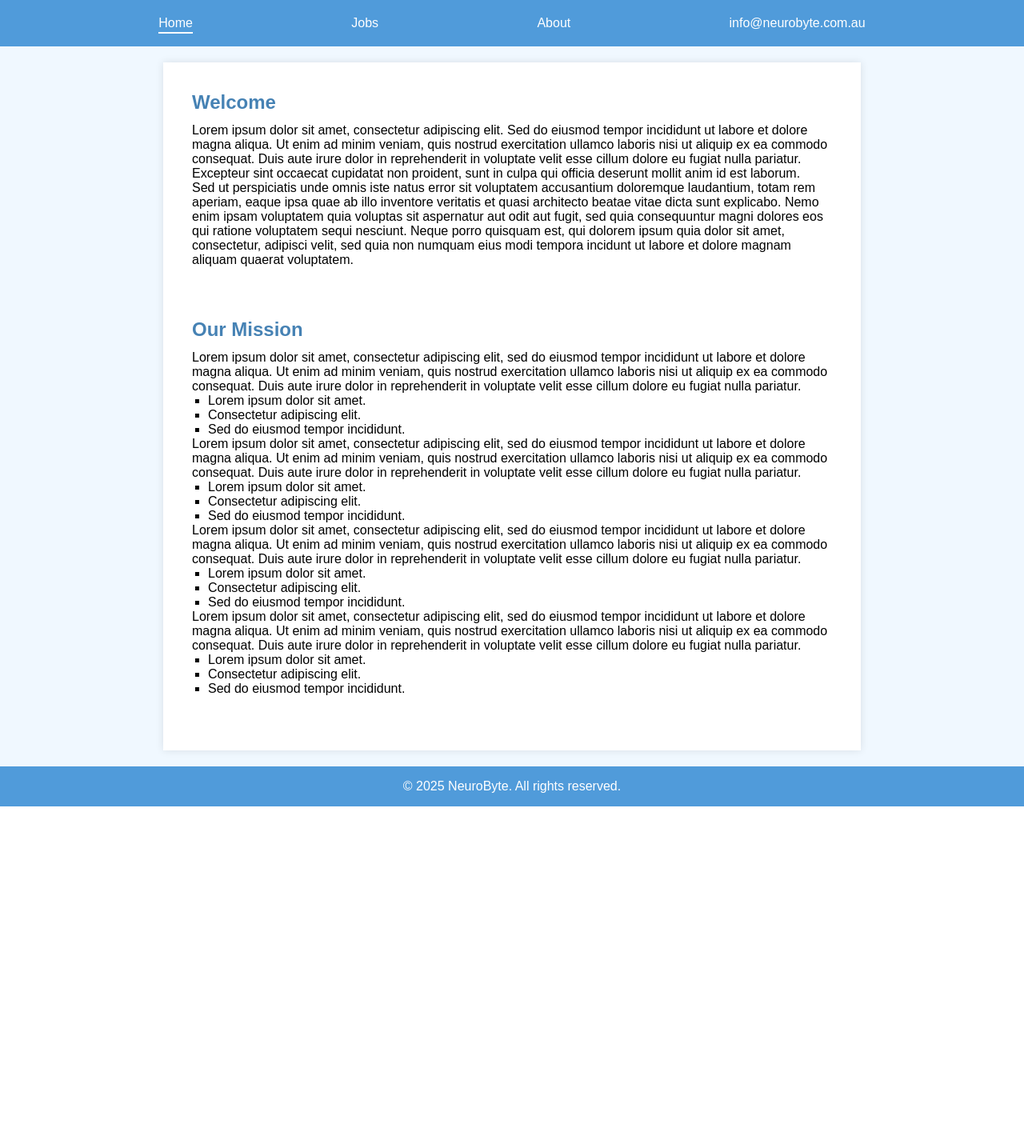
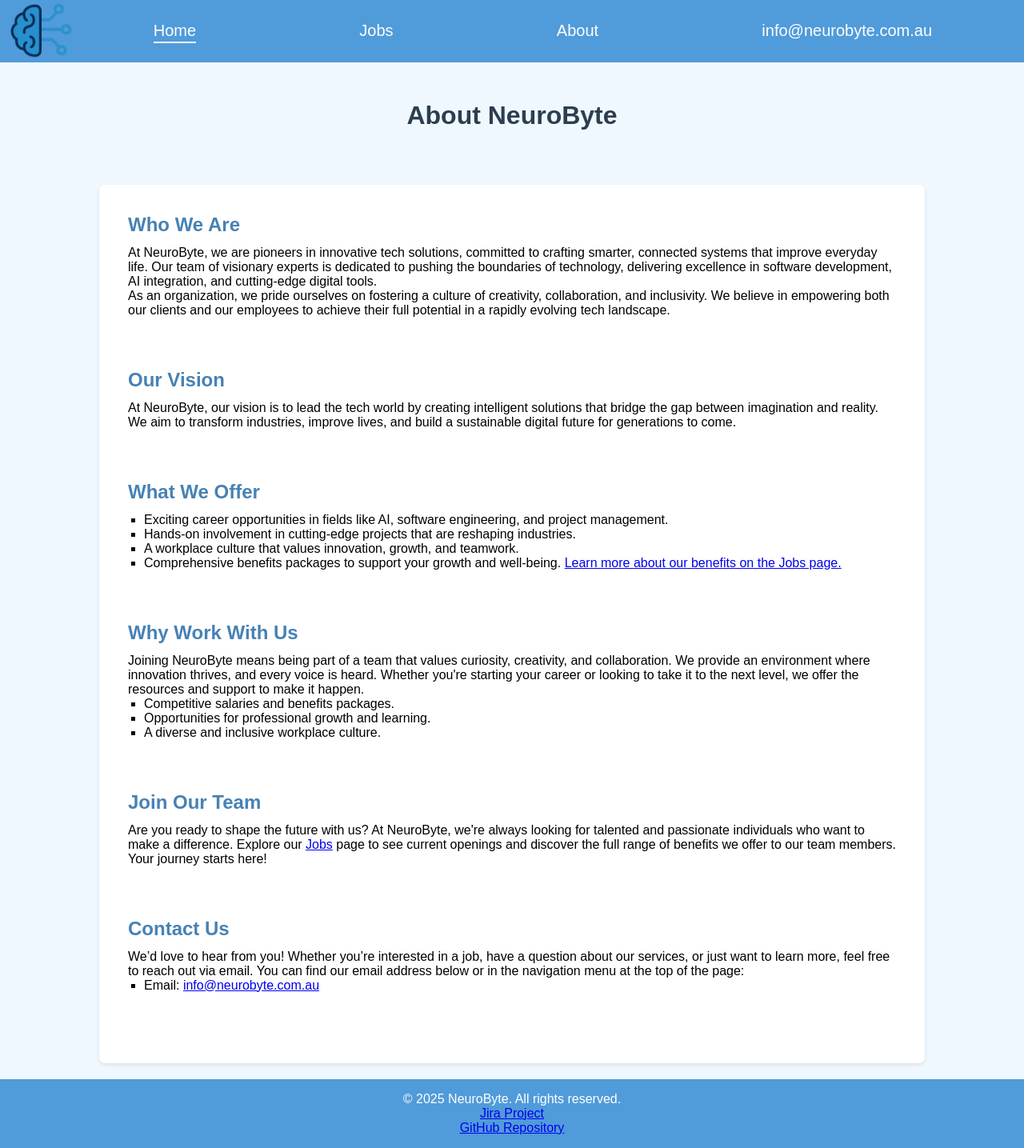
Before and after one commit to DylanSwain/404found_part1, a PHP site: page /project1/index.html in a window 1280 px wide. Shown: the whole page at 80% size. Before the commit the page ends 1008 px from the top, so only its background shows below. Run offline with PHP 8.4, Linux system fonts and the light colour scheme.

Commit message:
Added completed website
Added completed website

```diff
--- a/project1/apply.html
+++ b/project1/apply.html
@@ -11,6 +11,7 @@
 <body>
   <header>
     <nav>
+        <img src="/images/logo.png" alt="NeuroByte Logo" class="logo">
         <ul>
             <li class="link"><a href="index.html">Home</a></li>
             <li class="link"><a href="jobs.html">Jobs</a></li>
--- a/project1/index.html
+++ b/project1/index.html
@@ -3,69 +3,90 @@
 <head>
     <meta charset="UTF-8">
     <meta name="viewport" content="width=device-width, initial-scale=1.0">
-    <title>Homepage</title>
-    <link rel="stylesheet" href="../styles/styles.css">
+    <title>NeuroByte</title>
+    <link rel="stylesheet" href="/styles/styles.css">
 </head>
     <body>
-
         <header>
             <nav>
+                <img src="/images/logo.png" alt="NeuroByte Logo" class="logo">
                 <ul>
                     <li class="link active"><a href="index.html">Home</a></li>
                     <li class="link"><a href="jobs.html">Jobs</a></li>
-                <li class="link"><a href="about.html">About</a></li>                <li class="link">
+                    <li class="link"><a href="about.html">About</a></li>
+                    <li class="link">
                         <a href="mailto:info@neurobyte.com.au">info@neurobyte.com.au</a>
                     </li>
                 </ul>
             </nav>
         </header>
 
+        <!--pd = Page Title -->
+        <section class="pd-index-title">
+            <h2 class="black-dark">About NeuroByte</h2>
+        </section>
 
         <main class="homepage_container">
+            <!-- Who We Are Section -->
             <section class="content">
-            <h1>Welcome</h1>
-            <p>Lorem ipsum dolor sit amet, consectetur adipiscing elit. Sed do eiusmod tempor incididunt ut labore et dolore magna aliqua. Ut enim ad minim veniam, quis nostrud exercitation ullamco laboris nisi ut aliquip ex ea commodo consequat. Duis aute irure dolor in reprehenderit in voluptate velit esse cillum dolore eu fugiat nulla pariatur. Excepteur sint occaecat cupidatat non proident, sunt in culpa qui officia deserunt mollit anim id est laborum.</p>
-            <p>Sed ut perspiciatis unde omnis iste natus error sit voluptatem accusantium doloremque laudantium, totam rem aperiam, eaque ipsa quae ab illo inventore veritatis et quasi architecto beatae vitae dicta sunt explicabo. Nemo enim ipsam voluptatem quia voluptas sit aspernatur aut odit aut fugit, sed quia consequuntur magni dolores eos qui ratione voluptatem sequi nesciunt. Neque porro quisquam est, qui dolorem ipsum quia dolor sit amet, consectetur, adipisci velit, sed quia non numquam eius modi tempora incidunt ut labore et dolore magnam aliquam quaerat voluptatem.</p>
+                <h1>Who We Are</h1>
+                <p>At NeuroByte, we are pioneers in innovative tech solutions, committed to crafting smarter, connected systems that improve everyday life. Our team of visionary experts is dedicated to pushing the boundaries of technology, delivering excellence in software development, AI integration, and cutting-edge digital tools.</p>
+                <p>As an organization, we pride ourselves on fostering a culture of creativity, collaboration, and inclusivity. We believe in empowering both our clients and our employees to achieve their full potential in a rapidly evolving tech landscape.</p>
             </section>
 
+            <!-- Our Vision Section -->
             <section class="content">
-            <h2>Our Mission</h2>
-            <p>Lorem ipsum dolor sit amet, consectetur adipiscing elit, sed do eiusmod tempor incididunt ut labore et dolore magna aliqua. Ut enim ad minim veniam, quis nostrud exercitation ullamco laboris nisi ut aliquip ex ea commodo consequat. Duis aute irure dolor in reprehenderit in voluptate velit esse cillum dolore eu fugiat nulla pariatur.</p>
+                <h2>Our Vision</h2>
+                <p>At NeuroByte, our vision is to lead the tech world by creating intelligent solutions that bridge the gap between imagination and reality. We aim to transform industries, improve lives, and build a sustainable digital future for generations to come.</p>
+            </section>
+
+        <!-- What We Offer Section -->
+        <section class="content">
+            <h2>What We Offer</h2>
             <ul>
-                <li>Lorem ipsum dolor sit amet.</li>
-                <li>Consectetur adipiscing elit.</li>
-                <li>Sed do eiusmod tempor incididunt.</li>
-            </ul>
-            <p>Lorem ipsum dolor sit amet, consectetur adipiscing elit, sed do eiusmod tempor incididunt ut labore et dolore magna aliqua. Ut enim ad minim veniam, quis nostrud exercitation ullamco laboris nisi ut aliquip ex ea commodo consequat. Duis aute irure dolor in reprehenderit in voluptate velit esse cillum dolore eu fugiat nulla pariatur.</p>
-            <ul>
-                <li>Lorem ipsum dolor sit amet.</li>
-                <li>Consectetur adipiscing elit.</li>
-                <li>Sed do eiusmod tempor incididunt.</li>
-            </ul>
-            <p>Lorem ipsum dolor sit amet, consectetur adipiscing elit, sed do eiusmod tempor incididunt ut labore et dolore magna aliqua. Ut enim ad minim veniam, quis nostrud exercitation ullamco laboris nisi ut aliquip ex ea commodo consequat. Duis aute irure dolor in reprehenderit in voluptate velit esse cillum dolore eu fugiat nulla pariatur.</p>
-            <ul>
-                <li>Lorem ipsum dolor sit amet.</li>
-                <li>Consectetur adipiscing elit.</li>
-                <li>Sed do eiusmod tempor incididunt.</li>
-            </ul>
-            <p>Lorem ipsum dolor sit amet, consectetur adipiscing elit, sed do eiusmod tempor incididunt ut labore et dolore magna aliqua. Ut enim ad minim veniam, quis nostrud exercitation ullamco laboris nisi ut aliquip ex ea commodo consequat. Duis aute irure dolor in reprehenderit in voluptate velit esse cillum dolore eu fugiat nulla pariatur.</p>
-            <ul>
-                <li>Lorem ipsum dolor sit amet.</li>
-                <li>Consectetur adipiscing elit.</li>
-                <li>Sed do eiusmod tempor incididunt.</li>
+                <li>Exciting career opportunities in fields like AI, software engineering, and project management.</li>
+                <li>Hands-on involvement in cutting-edge projects that are reshaping industries.</li>
+                <li>A workplace culture that values innovation, growth, and teamwork.</li>
+                <li>Comprehensive benefits packages to support your growth and well-being.
+                    <a href="jobs.html">Learn more about our benefits on the Jobs page.</a>
+                </li>
             </ul>
         </section>
 
 
 
+        <!-- Why Work With Us Section -->
+        <section class="content">
+            <h2>Why Work With Us</h2>
+            <p>Joining NeuroByte means being part of a team that values curiosity, creativity, and collaboration. We provide an environment where innovation thrives, and every voice is heard. Whether you're starting your career or looking to take it to the next level, we offer the resources and support to make it happen.</p>
+            <ul>
+                <li>Competitive salaries and benefits packages.</li>
+                <li>Opportunities for professional growth and learning.</li>
+                <li>A diverse and inclusive workplace culture.</li>
+            </ul>
+        </section>
+
+        <!-- Join Our Team Section -->
+        <section class="content">
+            <h2>Join Our Team</h2>
+            <p>Are you ready to shape the future with us? At NeuroByte, we're always looking for talented and passionate individuals who want to make a difference. Explore our <a href="jobs.html">Jobs</a> page to see current openings and discover the full range of benefits we offer to our team members. Your journey starts here!</p>
+        </section>
+
+        <!-- Contact Us Section -->
+        <section class="content">
+            <h2>Contact Us</h2>
+            <p>We’d love to hear from you! Whether you’re interested in a job, have a question about our services, or just want to learn more, feel free to reach out via email. You can find our email address below or in the navigation menu at the top of the page:</p>
+            <ul>
+                <li>Email: <a href="mailto:info@neurobyte.com.au">info@neurobyte.com.au</a></li>
+            </ul>
+        </section>
     </main>
 
     <footer>
         <div class="pd-footer">
             <p>&copy; 2025 NeuroByte. All rights reserved.</p>
-        </div>
+            <a href="https://sabbirahmed1.atlassian.net/jira/software/projects/PROJ/boards/34/timeline" target="_blank">Jira Project</a>
+            <a href="https://github.com/DylanSwain/404found_part1" target="_blank">GitHub Repository</a>
     </footer>
-
-
 </body>
 </html>
--- a/project1/jobs.html
+++ b/project1/jobs.html
@@ -14,9 +14,10 @@
 
     <header>
         <nav>
+            <img src="/images/logo.png" alt="NeuroByte Logo" class="logo">
             <ul>
                 <li class="link"><a href="index.html">Home</a></li>
-                <li class="link"><a href="jobs.html">Jobs</a></li>
+                <li class="link active"><a href="jobs.html">Jobs</a></li>
                 <li class="link"><a href="about.html">About</a></li>
                 <li class="link">
                     <a href="mailto:info@neurobyte.com.au">info@neurobyte.com.au</a>
--- a/styles/styles.css
+++ b/styles/styles.css
@@ -20,40 +20,50 @@ main{
 
 
 
-/* Navigation Bar Start*/
+/* Navigation Bar Styling Start*/
+
 header {
     background-color: #509bda;
     color: white;
-    padding: 1em 0;
+    padding: 0.1% 0;
+    font-size: 20px;
 }
 
 nav {
-    background-color: #509bda;
+    display: flex;
+    align-items: center;
+    padding: 0 1%;
 }
-
 
 nav ul {
     display: flex;
     align-items: center;
-    justify-content: space-evenly;
     padding-left: 0;
+    list-style: none;
+    margin: 0;
+    width: 100%;
+    justify-content: space-around;
+}
 
-}
 
 nav a {
     text-decoration: none;
     color: white;
+    display: block;
+    padding: 4px 0px;
 }
 
 .link {
     position: relative;
     list-style: none;
-    padding: 4px 0;
+    padding: 0px 0;
 }
 
-/* .link:hover .dropdown-content {
-    display: block;
-} */
+.logo {
+    width: auto;
+    height: auto;
+    max-height: 75px;
+}
 
 .link::after,
 .link::before {
@@ -63,6 +73,7 @@ nav a {
     height: 2px;
     background-color: white;
     transition: all 0.6s ease-in-out;
+
 }
 
 .link::after {
@@ -87,21 +98,25 @@ nav a {
 }
 
 .link.active::after {
-    width: 0; /* Or whatever the initial width is when not hovered */
+    width: 0;
 }
 
 
 
-/* Navigation Bar End */
+/* Navigation Bar Styling End */
 
 
-/* Home Page Begins */
+/* Home Page Styling Begins */
+
 .homepage_container {
-    max-width: 65%;
+    max-width: 992px;
     margin: 20px auto;
     padding: 20px;
     background-color: white;
     box-shadow: 0 0 10px rgba(0, 0, 0, 0.1);
+    height: 1058px;
+    border-radius: 7px;
+    box-shadow: 0 2px 5px rgba(0,0,0,0.1);
 }
 
 .content {
@@ -118,7 +133,20 @@ nav a {
     list-style-type: square;
     padding-left: 20px;
 }
-/* Home Page Ends */
+
+
+.pd-index-title{
+    text-align: center;
+}
+.pd-index-title h2{
+    padding: 1.5em 0em;
+    font-size: 2em;
+}
+.pd-index-title p{
+    margin-bottom: 3em;
+}
+
+/* Home Page Styling Ends */
 
 
 /* -----------------------------Job Style Start-------------------------- */
@@ -275,6 +303,8 @@ nav a {
     margin: auto;
     text-align: center;
     color: white;
+    display: flex;
+    flex-direction: column;
 }
 /* Footer End  */
 
```
Also changed, not shown: project1/about.html (+5 -2 lines), images/logo.png, images/oldlogo.png (added). Lines whose indentation alone changed are shown as unchanged.
